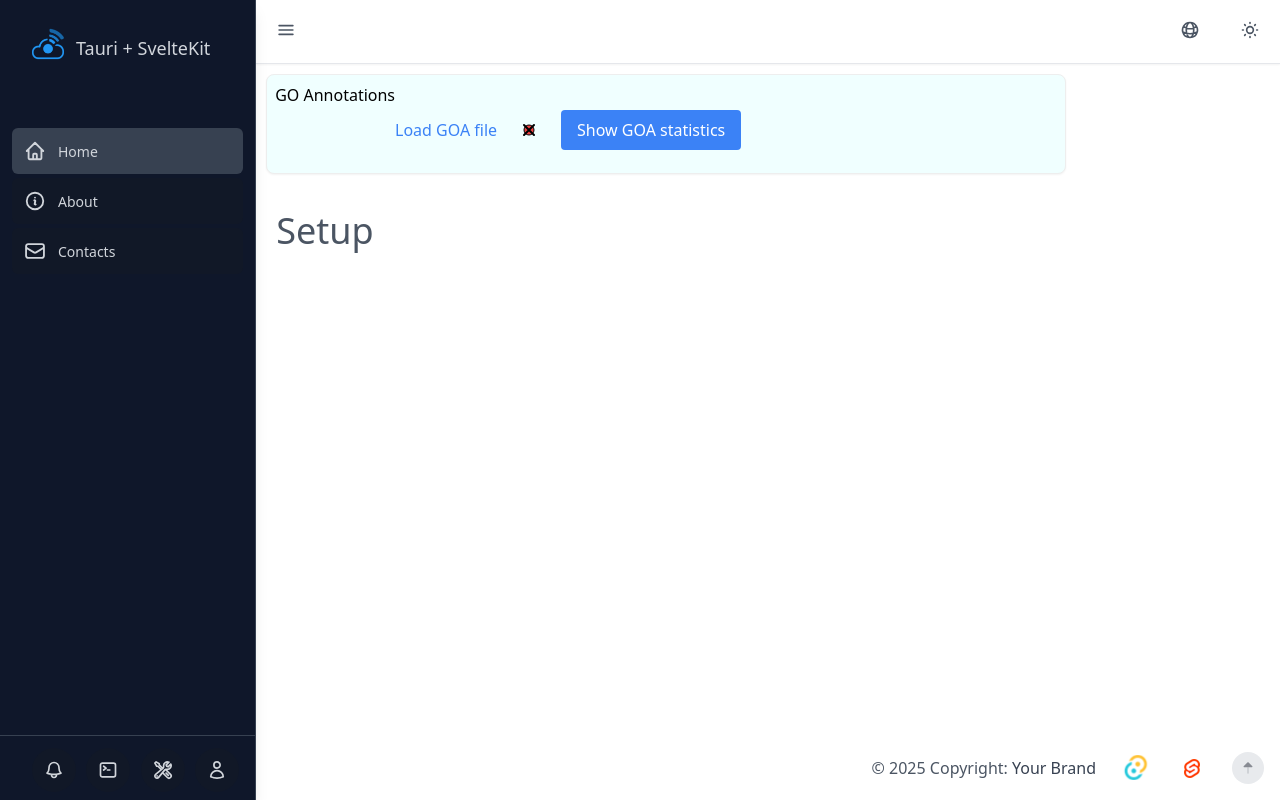
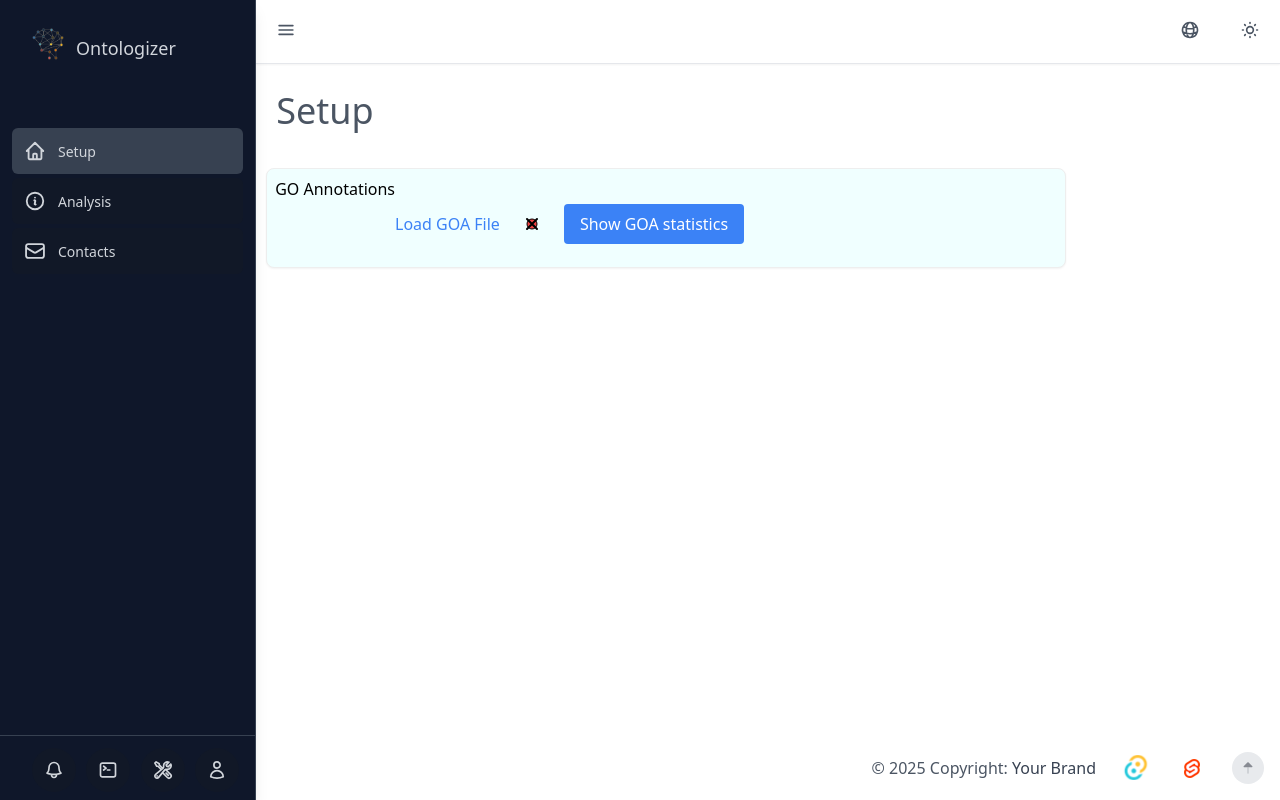
Before and after one commit to pnrobinson/ontologizer, a SvelteKit app: page / in a window 1280 px wide. Built offline with nearby package versions, Linux system fonts and the light colour scheme.

Commit message:
updating logo

```diff
--- a/src/lib/components/layout/sidebar/HighSidebar.svelte
+++ b/src/lib/components/layout/sidebar/HighSidebar.svelte
@@ -4,12 +4,12 @@
 
     const menus = [
         {
-            name: 'Home',
+            name: 'Setup',
             url: '/',
             svg: 'M3 12l2-2m0 0l7-7 7 7M5 10v10a1 1 0 001 1h3m10-11l2 2m-2-2v10a1 1 0 01-1 1h-3m-6 0a1 1 0 001-1v-4a1 1 0 011-1h2a1 1 0 011 1v4a1 1 0 001 1m-6 0h6'
         },
         {
-            name: 'About',
+            name: 'Analysis',
             url: '/about',
             svg: 'M11.25 11.25l.041-.02a.75.75 0 011.063.852l-.708 2.836a.75.75 0 001.063.853l.041-.021M21 12a9 9 0 11-18 0 9 9 0 0118 0zm-9-3.75h.008v.008H12V8.25z'
         },
@@ -27,7 +27,7 @@
     <div class="px-8 pt-2 w-full flex items-center h-20">
         <img src={logo} alt="logo" class="w-8" />
         <p class="pl-3 mt-2 text-xl text-gray-300 font-medium">
-            Tauri + SvelteKit
+            Ontologizer
         </p>
     </div>
     <ul class="mt-12 px-3 text-gray-300 font-medium">
--- a/src/routes/+page.svelte
+++ b/src/routes/+page.svelte
@@ -40,17 +40,20 @@
       }
     }
   }
+
+  function openGoaStatsWindow() {
+    // Call the Tauri API to open a new window
+    invoke('open_new_window');
+  }
 </script>
 
-
+<div class="p-5">
+  <h1 class="text-gray-600 dark:text-gray-300 text-5xl">Setup</h1>
+</div>
 <div class="card shadow-sm">
   <h2 class="text-lg">GO Annotations</h2>
   <div class="flex items-center space-x-3 mt-3">
-    <!-- File upload button -->
-    <label for="file-upload" class="cursor-pointer text-blue-500 hover:text-blue-600">
-      Load GOA file
-      <input type="file" id="file-upload" class="hidden"/>
-    </label>
+    <button on:click={openFileDialog} class="cursor-pointer text-blue-500 hover:text-blue-600">Load GOA File</button>
    <!-- Icon with two states (Red Circle with Black X / Blue Checkmark) -->
    <button id="icon-toggle" class="p-2 rounded-full bg-transparent hover:bg-transparent">
     <svg id="icon" class="w-6 h-6" fill="none" stroke="currentColor" viewBox="0 0 24 24" xmlns="http://www.w3.org/2000/svg">
@@ -67,9 +70,7 @@
   </div>
 </div>
 
-<div class="p-5">
-  <h1 class="text-gray-600 dark:text-gray-300 text-5xl">Setup</h1>
-</div>
+
 <button on:click={openFileDialog} class="text-white">Open File</button>
 
 {#if $filePath}
```
Also changed, not shown: src/lib/images/logo.png.
